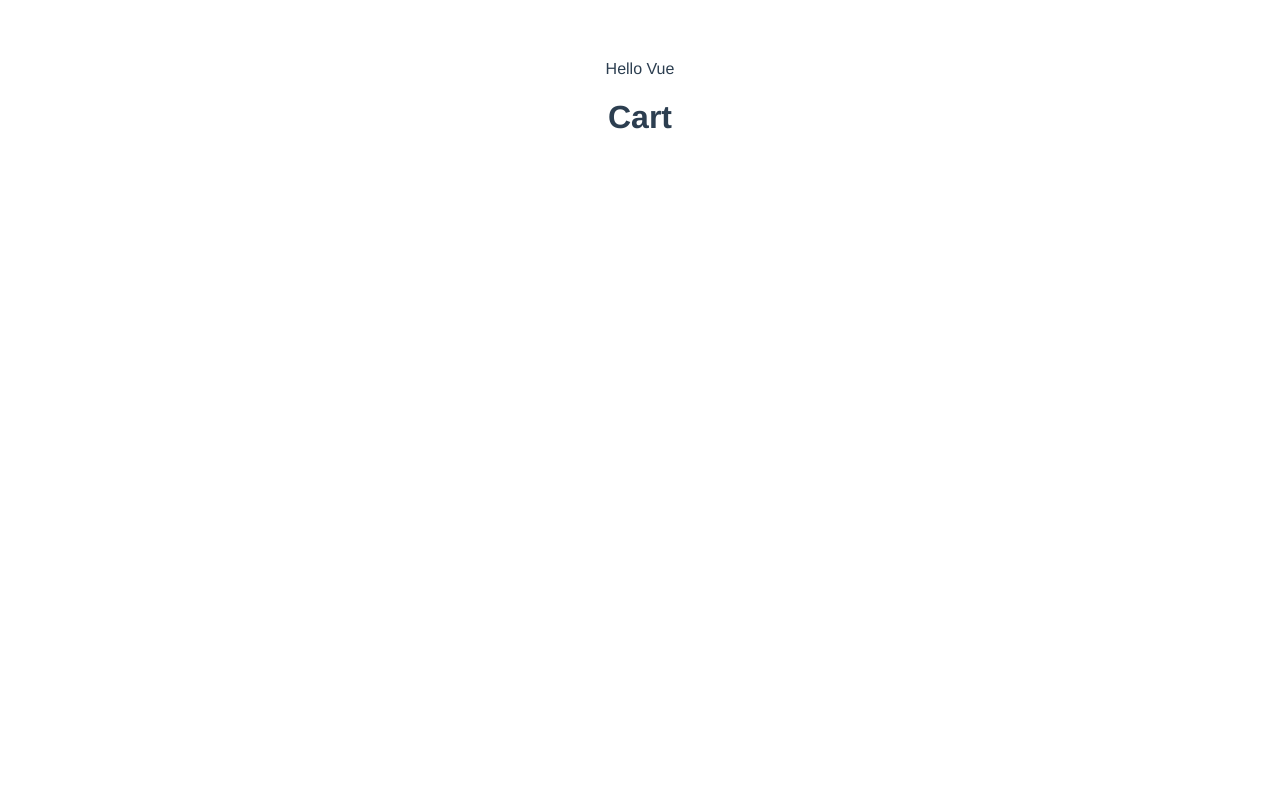
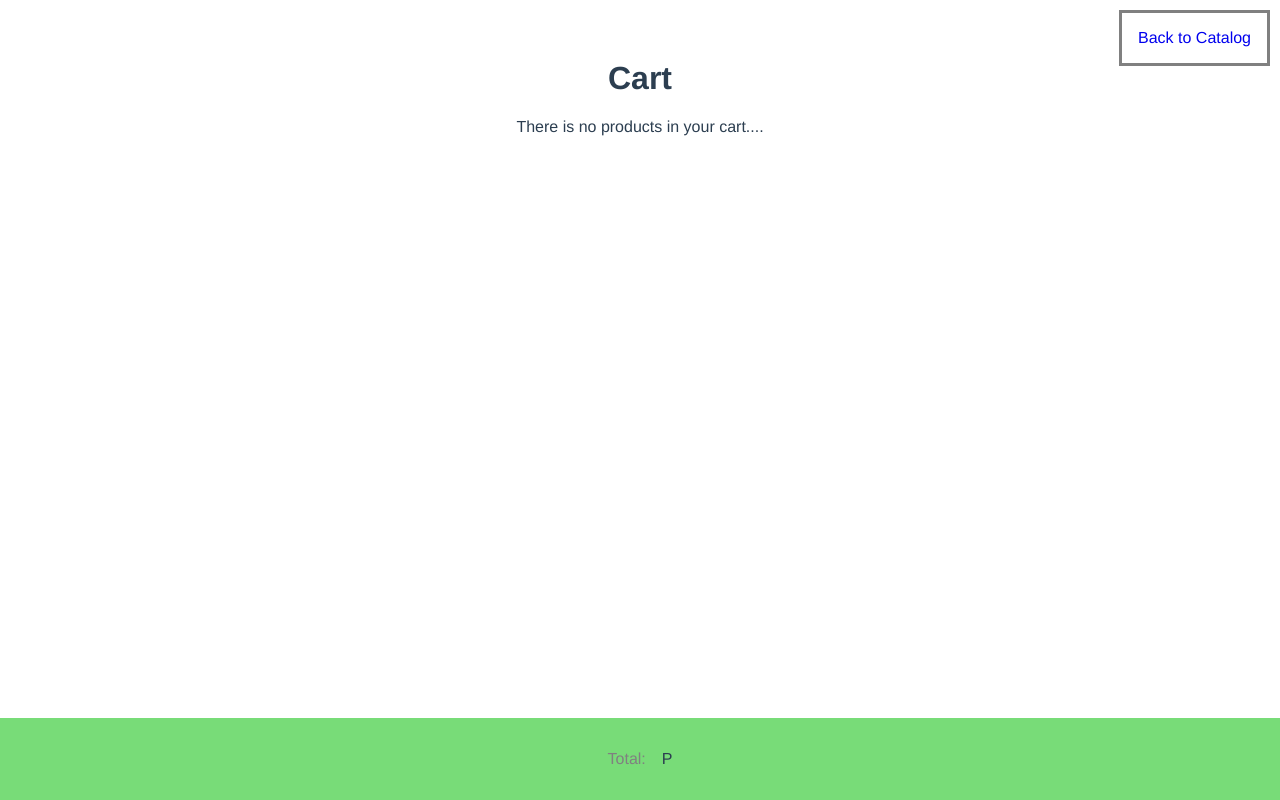
Before and after one commit to Mariia2509/ITMO_WebDev_2022_ProductList, a Vue app in the folder tutorial_online_shop/: page /cart in a window 1280 px wide. Built offline with nearby package versions, Linux system fonts and the light colour scheme.

Commit message:
Добавить в корзину Total (в разработке)

```diff
--- a/tutorial_online_shop/src/App.vue
+++ b/tutorial_online_shop/src/App.vue
@@ -1,6 +1,6 @@
 <template>
  <div id="app">
-   <p>Hello Vue</p>
+   <p></p>
    <v-main-wrapper/>
 
  </div>
--- a/tutorial_online_shop/src/components/v-cart.vue
+++ b/tutorial_online_shop/src/components/v-cart.vue
@@ -1,13 +1,20 @@
 <template>
 <div class="v-cart">
+  <router-link :to="{name: 'catalog'}">
+    <div class="v-cart_link_to_catalogue">Back to Catalog</div>
+  </router-link>
   <h1>Cart</h1>
+  <p v-if="!cart_data.length">There is no products in your cart....</p>
   <v-cart-item
-    v-for="(item, index) in cart_data"
+    v-for="item in cart_data"
     :key="item.article"
     :cart_item_data="item"
-    :deleteFromCart="deleteFromCart(index)"
+    :deleteFromCart="deleteFromCart"
   />
-
+<div class="v-cart_total">
+  <p class="total_name">Total: </p>
+  <p>{{cartTotalCost}}P</p>
+</div>
 
 </div>
 </template>
@@ -34,7 +41,20 @@ export default {
   data() {
     return {}
   },
-  computed: {},
+  // computed: {
+  //   cartTotalCost(){
+  //     let result = []
+  //
+  //     for (let item of this.cart_data) {
+  //       result.push (item.price * item.quantity);
+  //     }
+  //       result = result.reduce(function (sum, el) {
+  //       return result = sum + el
+  //     })
+  //
+  //     return result;
+  //   }
+  // },
   methods: {
   //   ...mapActions([
   //       'DELETE_FROM_CART'
@@ -47,6 +67,28 @@ export default {
 </script>
 
 <style scoped>
-
-
+.v-cart{
+  margin-bottom: 100px;
+}
+.v-cart_link_to_catalogue{
+  position: absolute;
+  top: 10px;
+  right: 10px;
+  padding: 16px;
+  border: solid gray;
+}
+.v-cart_total {
+  position: fixed;
+  bottom: 0;
+  right: 0;
+  left: 0;
+  padding: 16px;
+  display: flex;
+  justify-content: center;
+  background-color: #78dc78;
+}
+  .total_name {
+    margin-right: 16px;
+    color: gray;
+  }
 </style>
--- a/tutorial_online_shop/src/components/v-catalog.vue
+++ b/tutorial_online_shop/src/components/v-catalog.vue
@@ -1,6 +1,8 @@
 <template>
   <div class="v-catalog">
-    <div class="v-catalog_link_to_cart">Cart:{{CART.length}}</div>
+    <router-link :to="{name: 'cart', params:{cart_data: CART}}">
+      <div class="v-catalog_link_to_cart">Cart:{{CART.length}}</div>
+    </router-link>
     <h1>Catalog</h1>
     <v-catalog-item
     v-for="product in PRODUCTS"
@@ -32,8 +34,7 @@ export default {
           'PRODUCTS',
           'CART'
       ])
-    },
-    methods:{
+    },methods:{
       ...mapActions([
         'GET_PRODUCTS_FROM_API',
         'ADD_TO_CART'
--- a/tutorial_online_shop/src/components/v-main-wrapper.vue
+++ b/tutorial_online_shop/src/components/v-main-wrapper.vue
@@ -1,25 +1,16 @@
 <template>
 <div class="v-main-wrapper">
-  <router-view></router-view>
-<!--<p>{{title}}</p>-->
-<!--  <v-catalog/>-->
-<!--  <v-cart v-if="CART.length"-->
-<!--  :cart_data="CART"-->
-<!--  />-->
+  <keep-alive>
+    <router-view></router-view>
+  </keep-alive>
 </div>
 </template>
 
 <script>
-// import vCatalog from './v-catalog'
-// import vCart from './v-cart'
-import {mapGetters} from "vuex"
+// import {mapGetters} from "vuex"
 
 export default {
   name: "v-main-wrapper",
-  // components:{
-  //   vCatalog,
-  //   vCart
-  // },
   props:{},
   data () {
     return{
@@ -27,9 +18,9 @@ export default {
     }
   },
   computed:{
-    ...mapGetters([
-        'CART'
-    ]),
+    // ...mapGetters([
+    //     'CART'
+    // ]),
   },
   methods:{},
   watch:{},
```
